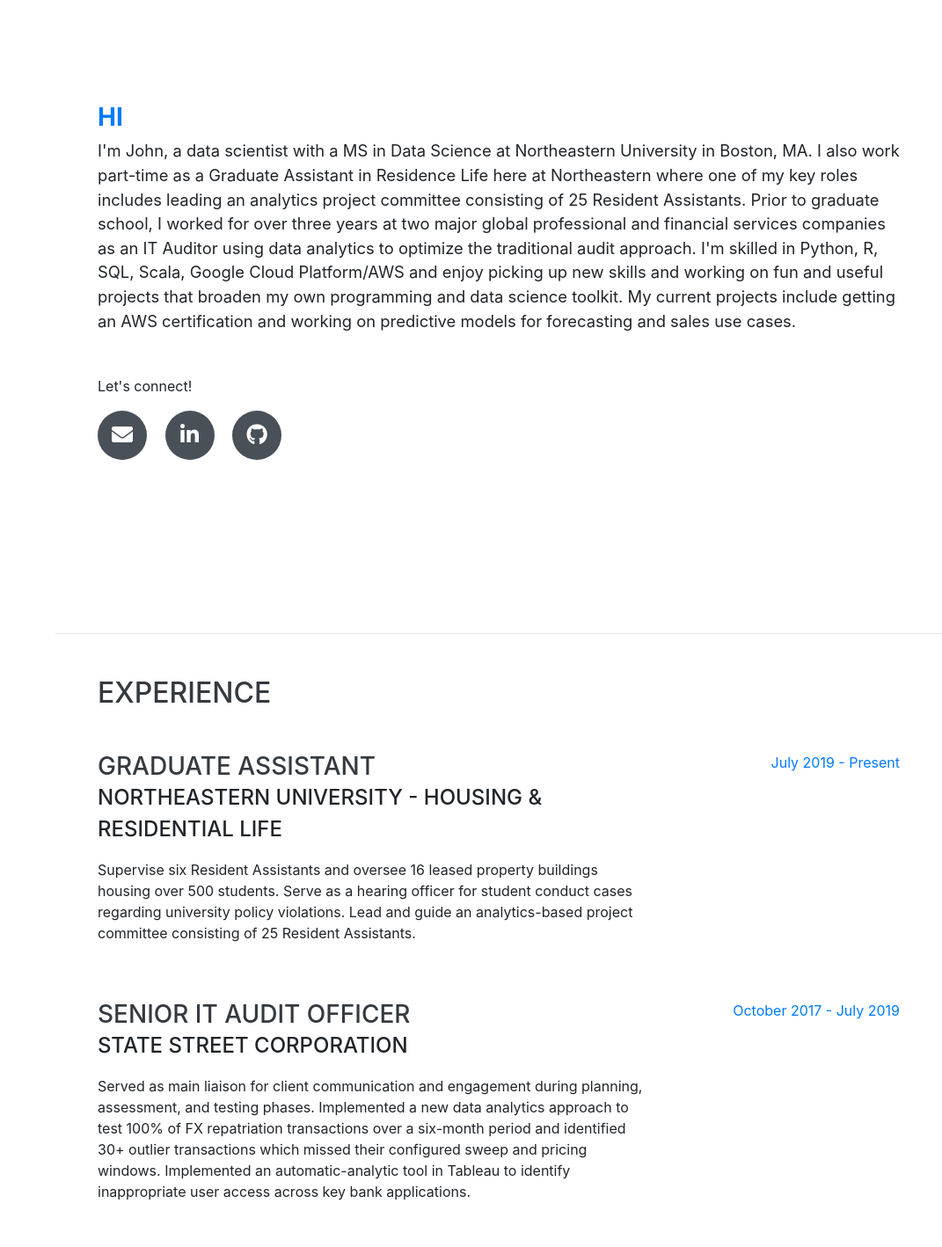
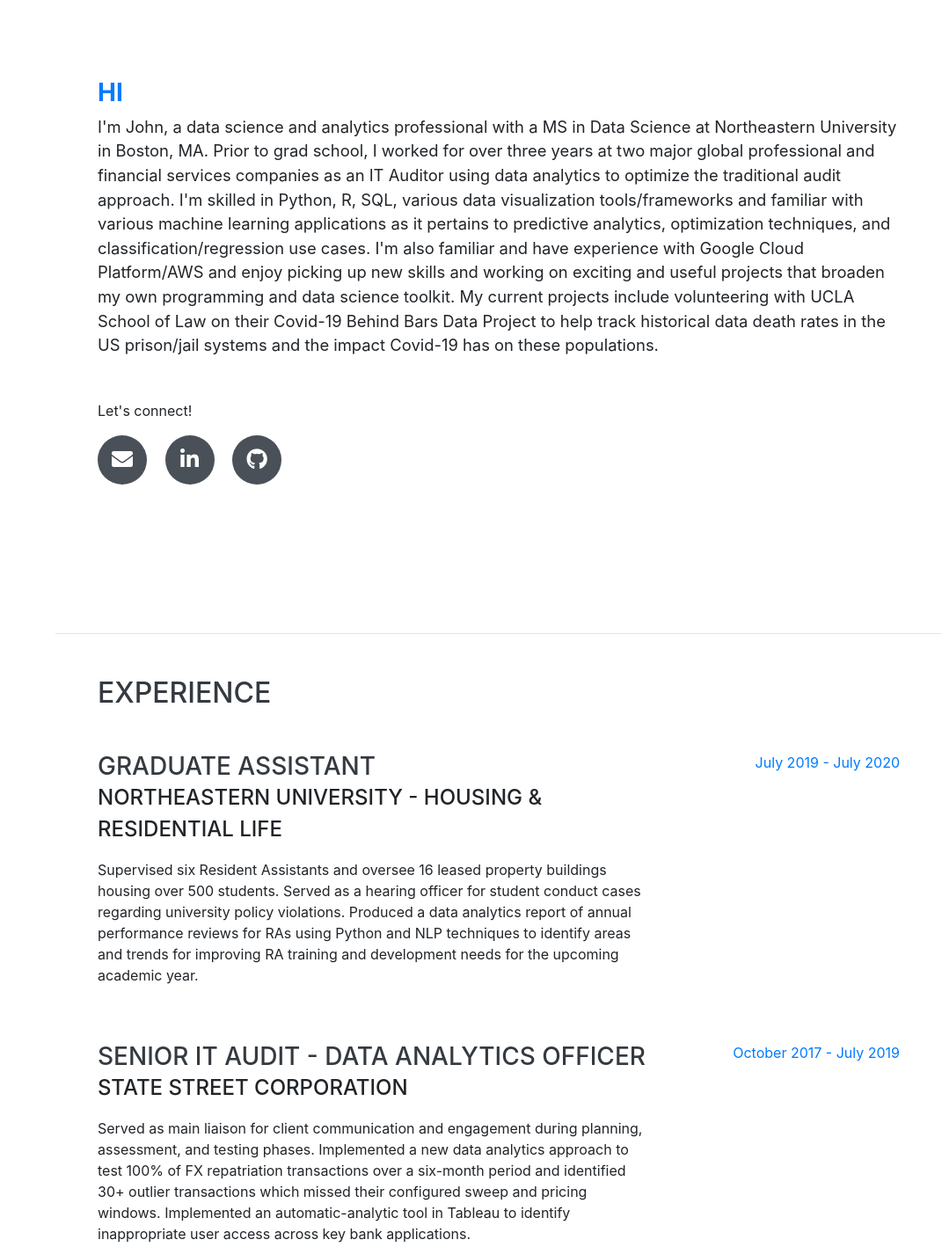
Before and after one commit to bicachu/portfolio, a website with bundled scripts: page index.html in a window 1280 px wide. Shown: the part 880-2298 px from the top of the page at 88% size, without its empty margins (209-1280 px from the left). Built offline with nearby package versions, Linux system fonts and the light colour scheme; a web font is replaced by a local one.

Commit message:
update recent work

```diff
--- a/index.html
+++ b/index.html
@@ -69,15 +69,15 @@
         <h1 class="mb-0">John
           <span class="text-primary">Bica</span>
         </h1>
-        <p class="lead mb-5">A creative data scientist, programmer, and big data enthusiast interested in applied
-          machine learning methods and data visualization techniques to draw insights and tackle interesting
-          business problems.
+        <p class="lead mb-5">A creative data scientist, programmer, and analytics enthusiast interested in applied
+          machine learning methods and data visualization techniques to help drive insights & performance and tackle
+          business problems using a data-supported approach.
         </p>
         <p>
           <b>Get in touch:</b>
         </p>
         <div class="social-icons">
-          <a href="mailto:bicajohn1@gmail.com">
+          <a href="mailto:bica.ia@northeastern.edu">
             <i class="fas fa-envelope"></i>
           </a>
           <a href="https://www.linkedin.com/in/bicaj/">
@@ -93,18 +93,19 @@
     <section class="resume-section p-3 p-lg-5 d-flex align-items-center" id="about">
       <div class="w-100">
           <h3><span class="text-primary"><b>Hi</b></span></h3>
-        <p class="lead mb-5">I'm John, a data scientist with a MS in Data Science at Northeastern
-          University in Boston, MA. I also work part-time as a Graduate Assistant in Residence Life here at Northeastern
-          where one of my key roles includes leading an analytics project committee consisting of 25 Resident Assistants.
-          Prior to graduate school, I worked for over three years at two major global professional and financial services
-          companies as an IT Auditor using data analytics to optimize the traditional audit approach. I'm skilled in
-          Python, R, SQL, Scala, Google Cloud Platform/AWS and enjoy picking up new skills and working on fun and
-          useful projects that broaden my own programming and data science toolkit. My current projects include
-          getting an AWS certification and working on predictive models for forecasting and sales use cases.
+        <p class="lead mb-5">I'm John, a data science and analytics professional with a MS in Data Science at Northeastern
+          University in Boston, MA. Prior to grad school, I worked for over three years at two major global professional
+          and financial services companies as an IT Auditor using data analytics to optimize the traditional audit approach.
+          I'm skilled in Python, R, SQL, various data visualization tools/frameworks and familiar with various machine learning
+          applications as it pertains to predictive analytics, optimization techniques, and classification/regression use cases.
+          I'm also familiar and have experience with Google Cloud Platform/AWS and enjoy picking up new skills and working
+          on exciting and useful projects that broaden my own programming and data science toolkit. My current projects include
+          volunteering with UCLA School of Law on their Covid-19 Behind Bars Data Project to help track historical data
+          death rates in the US prison/jail systems and the impact Covid-19 has on these populations.
         </p>
         <p>Let's connect!</p>
         <div class="social-icons">
-          <a href="mailto:bicajohn1@gmail.com">
+          <a href="mailto:bica.ia@northeastern.edu">
             <i class="fas fa-envelope"></i>
           </a>
           <a href="https://www.linkedin.com/in/bicaj/">
@@ -127,18 +128,20 @@
           <div class="resume-content">
             <h3 class="mb-0">Graduate Assistant</h3>
             <div class="subheading mb-3">Northeastern University - Housing & Residential Life</div>
-            <p>Supervise six Resident Assistants and oversee 16 leased property buildings housing over 500 students.
-              Serve as a hearing officer for student conduct cases regarding university policy violations. Lead and
-              guide an analytics-based project committee consisting of 25 Resident Assistants.</p>
+            <p>Supervised six Resident Assistants and oversee 16 leased property buildings housing over 500 students.
+              Served as a hearing officer for student conduct cases regarding university policy violations. Produced a
+              data analytics report of annual performance reviews for RAs using Python and NLP techniques to identify
+              areas and trends for improving RA training and development needs for the upcoming academic year.
+            </p>
         </div>
           <div class="resume-date text-md-right">
-            <span class="text-primary">July 2019 - Present</span>
+            <span class="text-primary">July 2019 - July 2020</span>
           </div>
         </div>
 
         <div class="resume-item d-flex flex-column flex-md-row justify-content-between mb-5">
           <div class="resume-content">
-            <h3 class="mb-0">Senior IT Audit Officer</h3>
+            <h3 class="mb-0">Senior IT Audit - Data Analytics Officer</h3>
             <div class="subheading mb-3">State Street Corporation</div>
             <p>Served as main liaison for client communication and engagement during planning, assessment, and testing
               phases. Implemented a new data analytics approach to test 100% of FX repatriation transactions over a
@@ -273,6 +276,10 @@
           </li>
           <li>
             <i class="fa-li fa fa-check"></i>
+            R Shiny
+          </li>
+          <li>
+            <i class="fa-li fa fa-check"></i>
             Google Cloud Platform(GCP)
           </li>
           <li>
```
Also changed, not shown: img/sttm-dashboard-demo.gif, 1 other file.
